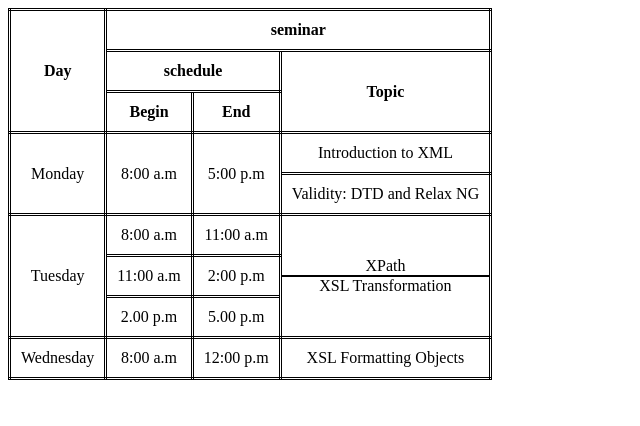
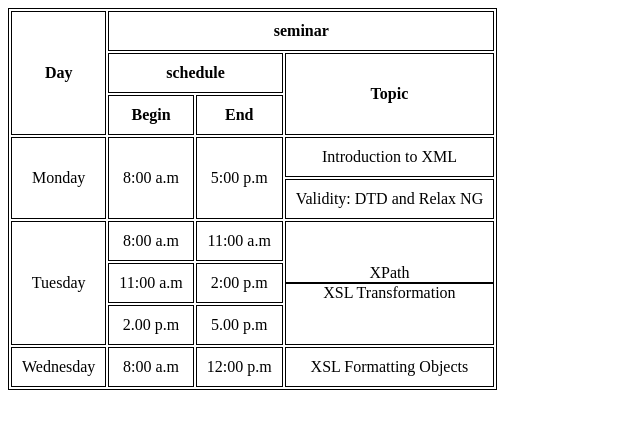
Before and after one commit to arunkkdi2007-eng/Table-task, a plain HTML site: page index.html in a window 1280 px wide. Shown: the whole page, without its empty margins (0-640 px from the left). Drawn offline with Linux system fonts and the light colour scheme.

Commit message:
Add files via upload

```diff
--- a/index.html
+++ b/index.html
@@ -7,11 +7,12 @@
 
             width:auto;
             text-align: center;
-            border-collapse:collapse;
+
+            border: 1px solid black;
         }
         th, td {
+           border: 1px solid black;
 
-            border: 3px double black;
             padding: 10px;
         }
 
```
